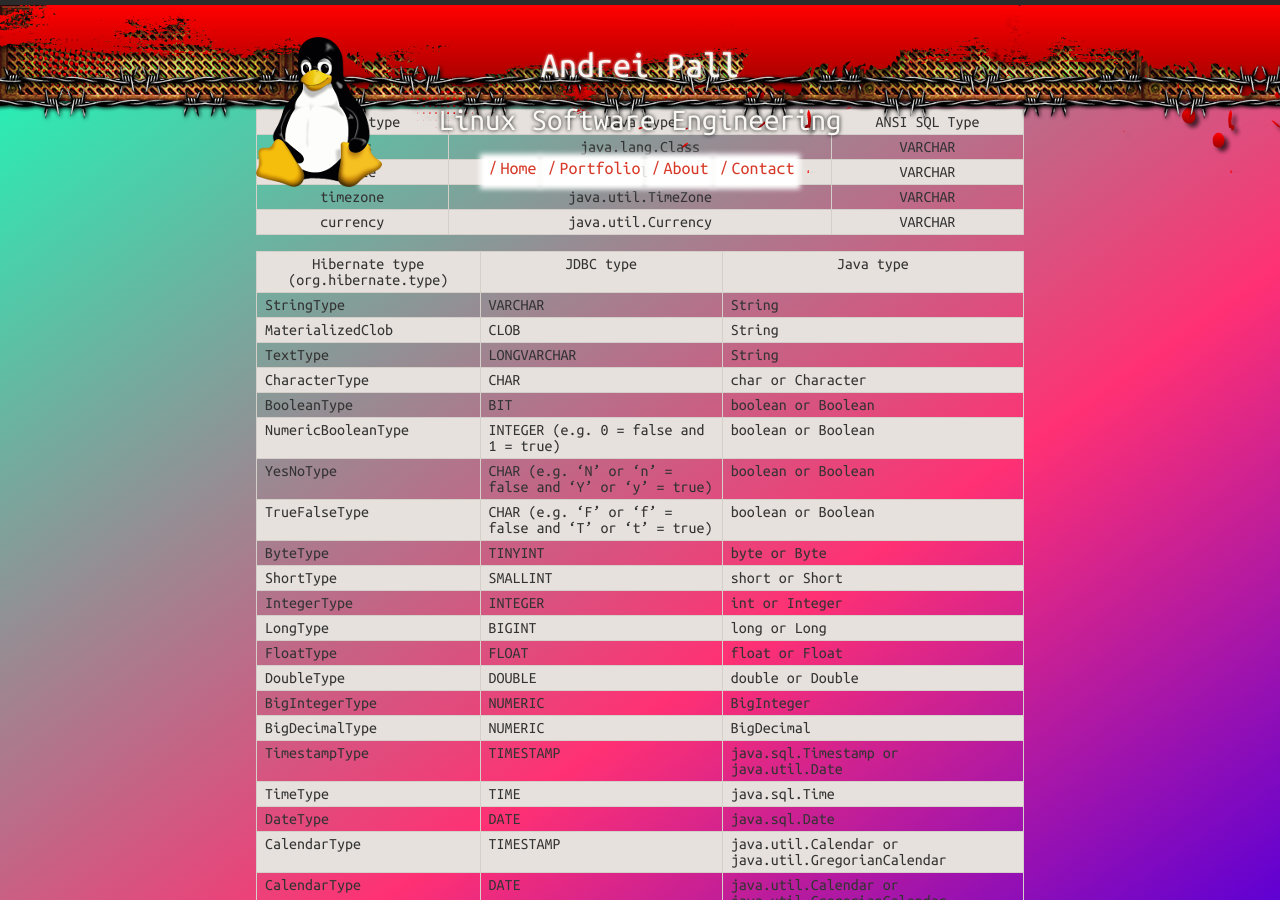
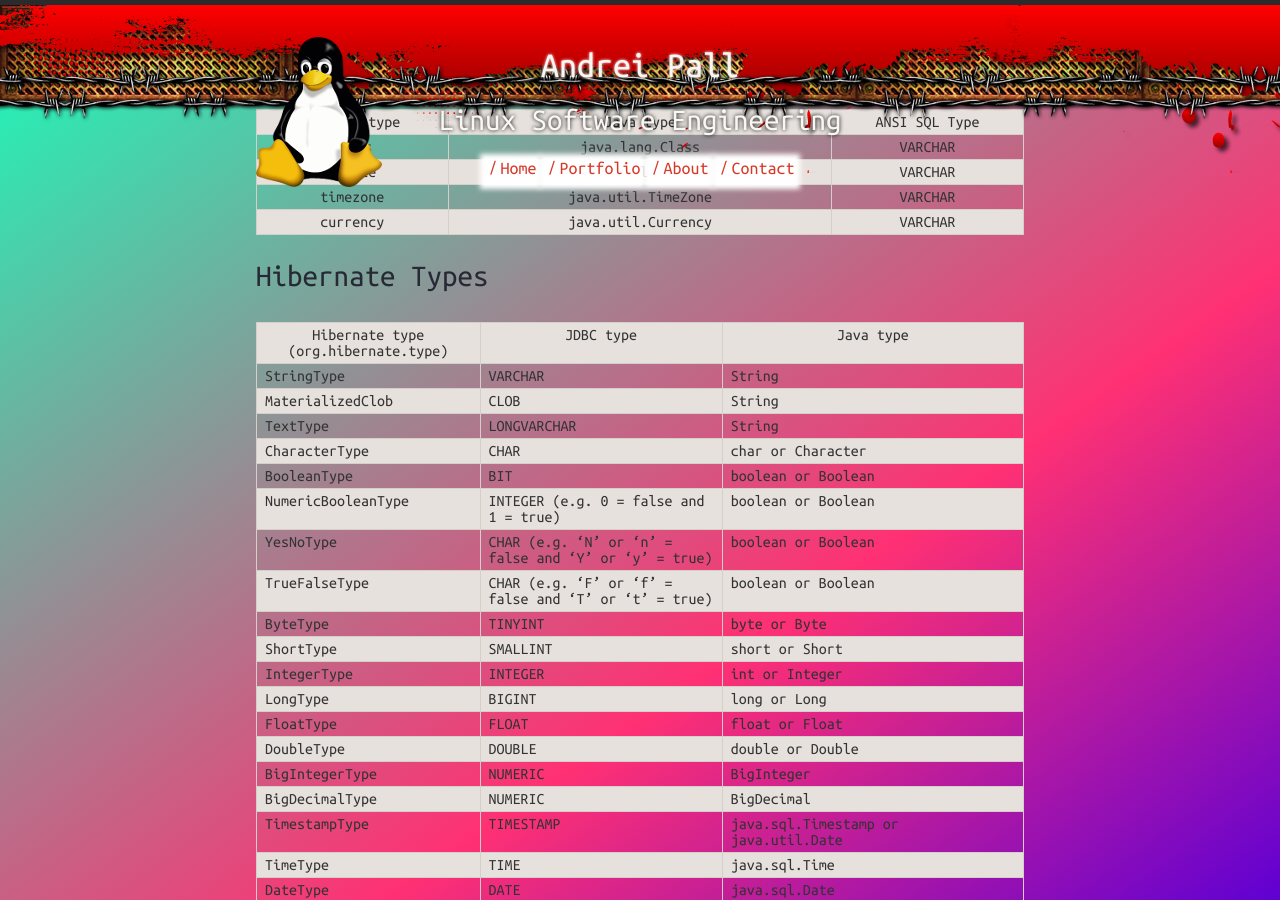
Before and after one commit to andreipall/andreipall.github.io, a Jekyll site: the page built from _posts/2021-07-07-hibernate-mapping-types.markdown, in a window 1280 px wide and 900 px high, scrolled down 1497 px. Built offline with Jekyll 4.4.1, drawn with Linux system fonts in a browser that asks for light colours; comment, search, counter and statistics services are not loaded.

Commit message:
Update 2021-07-07-hibernate-mapping-types.markdown

```diff
--- a/_posts/2021-07-07-hibernate-mapping-types.markdown
+++ b/_posts/2021-07-07-hibernate-mapping-types.markdown
@@ -172,7 +172,7 @@ excerpt: When you prepare a Hibernate mapping document, you find that you map th
 </tr>
 </tbody></table>
 
-
+<h2>Hibernate Types</h2>
 <table>
 <tbody><tr>
 <th>Hibernate type (org.hibernate.type)</th>
```
